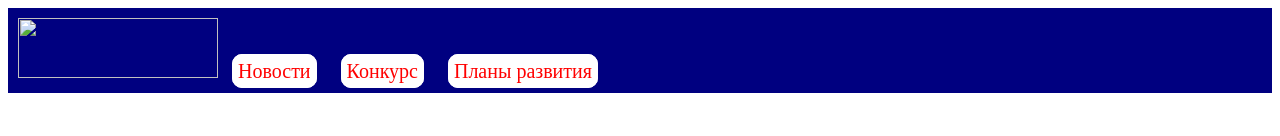
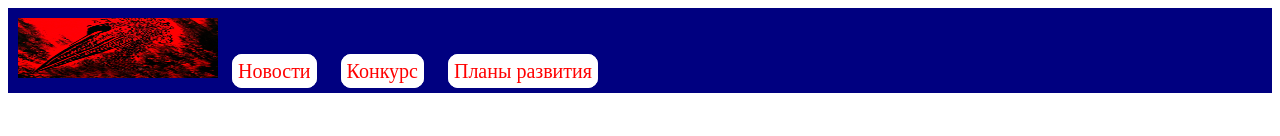
Before and after one commit to Maralex07/site228, a plain HTML site: page index.html in a window 1280 px wide. Shown: the top 136 px of the page. Drawn offline with Linux system fonts and the light colour scheme.

Commit message:
Update index.html

```diff
--- a/index.html
+++ b/index.html
@@ -2,7 +2,7 @@
   <head> <link rel="stylesheet" href="style.css"> </head>
     <body>
         <header>
-            <img src="/uploads/2020/11/logo_0_1606475988.png"/>
+            <img src="/mar.png"/>
             <a href="#news">Новости</a>
             <a href="#contest">Конкурс</a>
             <a href="#plans">Планы развития</a>
```
